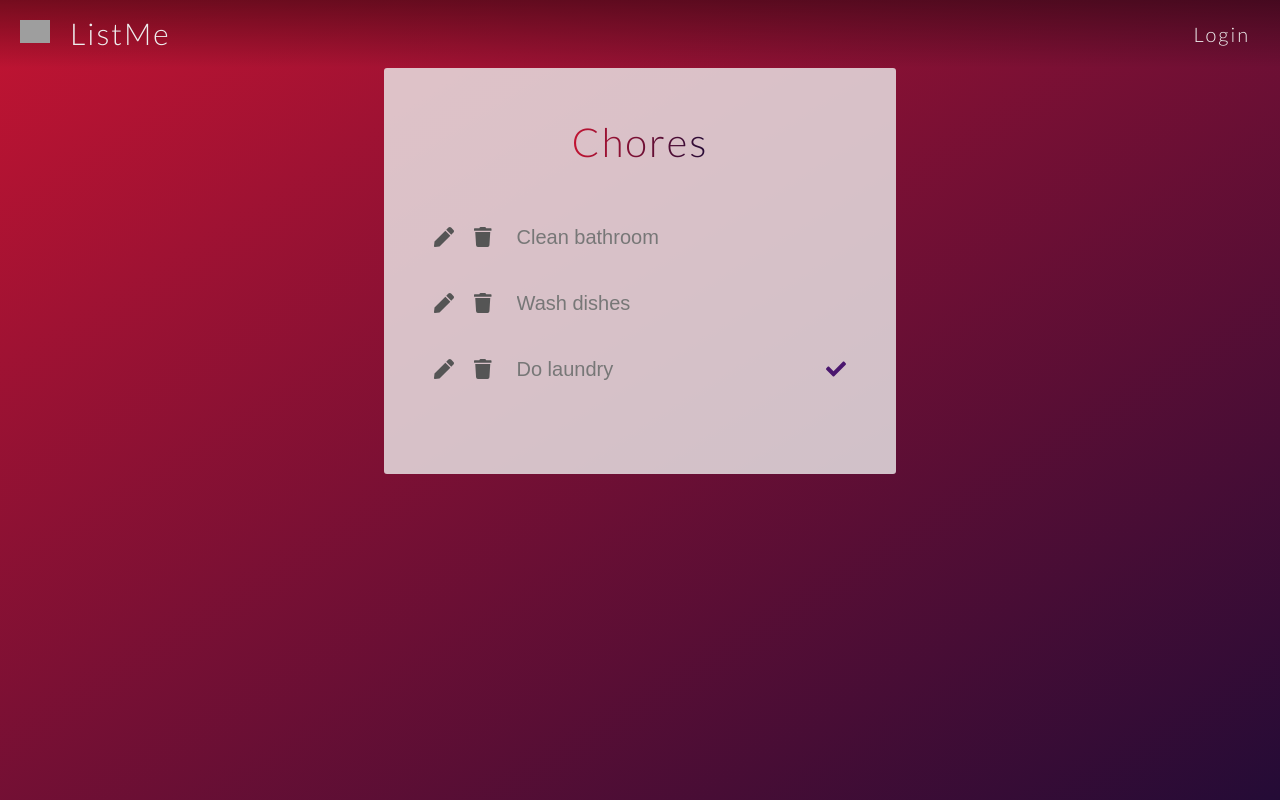
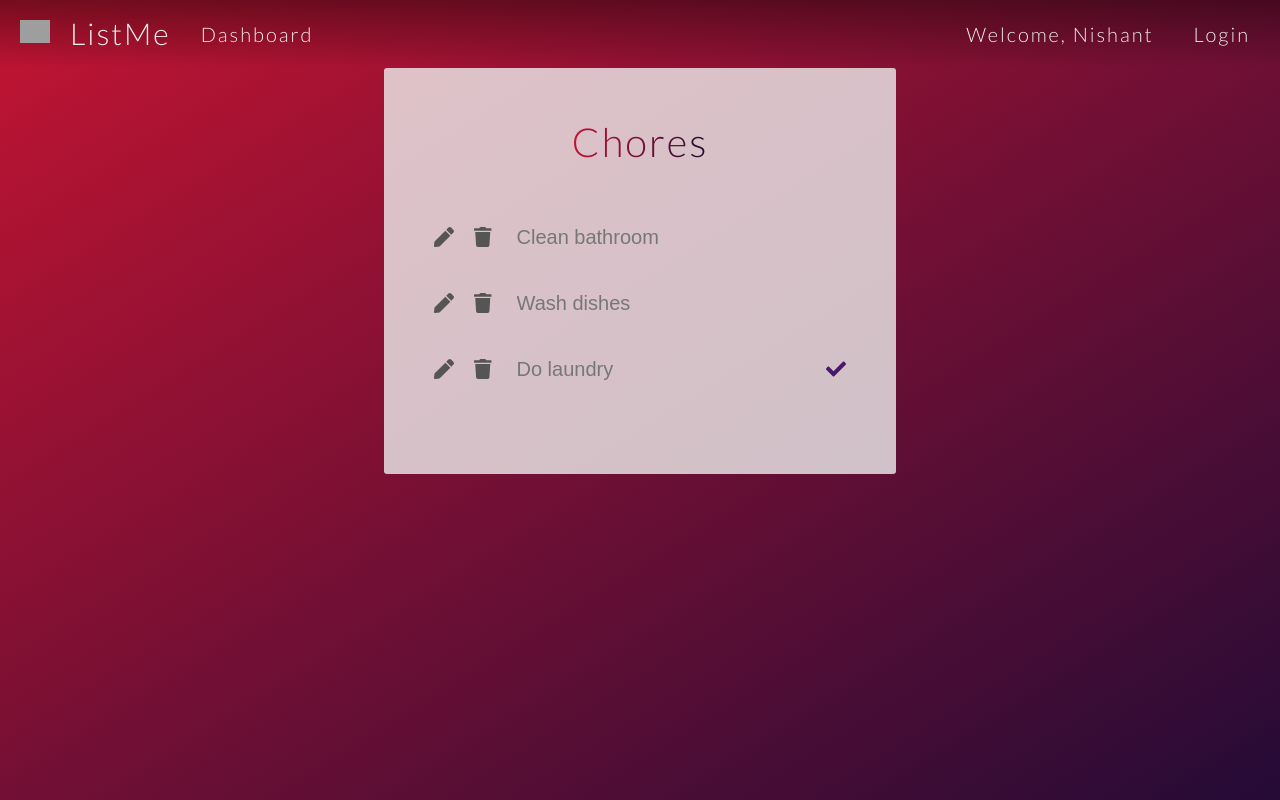
Before and after one commit to nishantshahuci/react-list-me, a React (Create React App) app: page / in a window 1280 px wide. Built offline with nearby package versions, Linux system fonts and the light colour scheme; grey boxes are pictures that could not be loaded.

Commit message:
Add extra content to the Navbar

```diff
--- a/src/components/Navbar/Navbar.js
+++ b/src/components/Navbar/Navbar.js
@@ -11,6 +11,8 @@ const Navbar = () => {
         />
       </div>
       <div className="navbar__logo-brand">ListMe</div>
+      <div className="navbar__button">Dashboard</div>
+      <div className="navbar__welcome navbar__right">Welcome, Nishant</div>
       <div className="navbar__button">Login</div>
     </nav>
   );
--- a/src/components/Navbar/_navbar.scss
+++ b/src/components/Navbar/_navbar.scss
@@ -24,9 +24,9 @@
     font-size: 3rem;
     font-weight: 300;
     letter-spacing: 0.2rem;
-    flex: 1;
     display: flex;
     align-items: center;
+    margin-right: 2rem;
   }
 
   &__button {
@@ -78,4 +78,20 @@
       background-color: $color-white;
     }
   }
+
+  &__right {
+    margin-left: auto;
+  }
+
+  &__welcome {
+    display: flex;
+    align-items: center;
+    color: $color-grey-lighter;
+    font-size: 2rem;
+    font-weight: 300;
+    letter-spacing: 0.2rem;
+    margin-right: 2rem;
+    padding: 0 1rem;
+    position: relative;
+  }
 }
```
